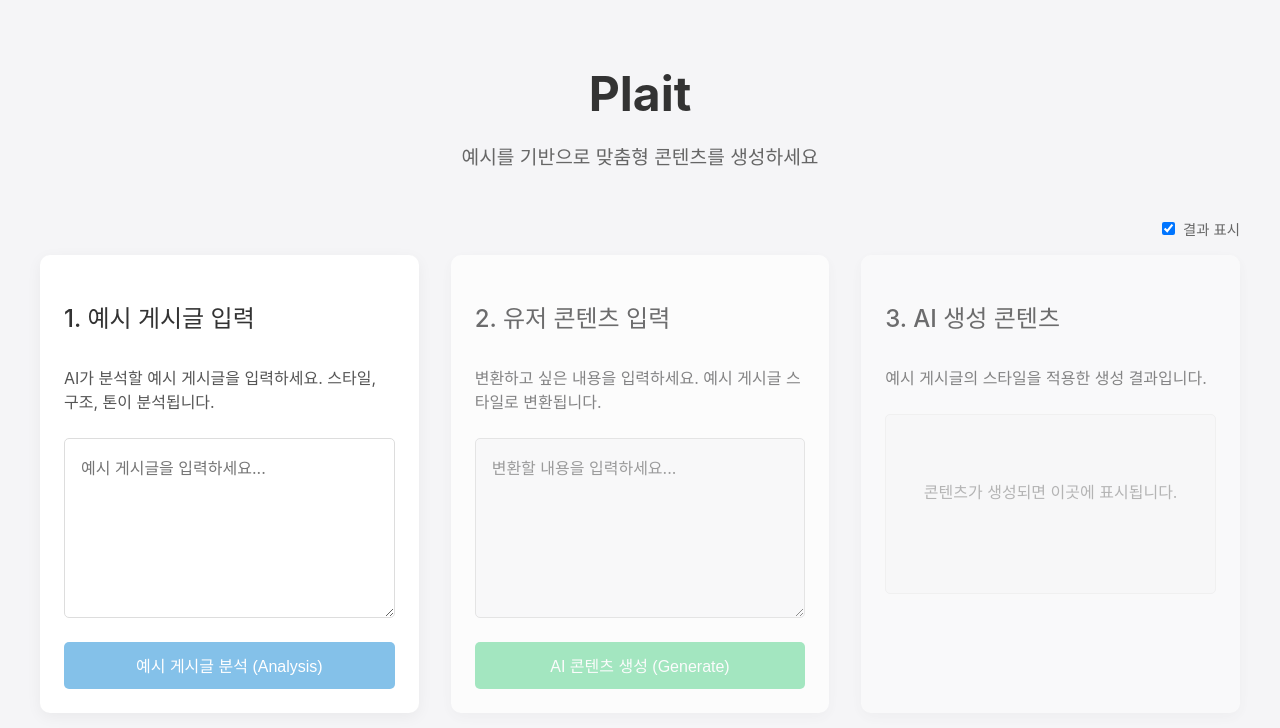
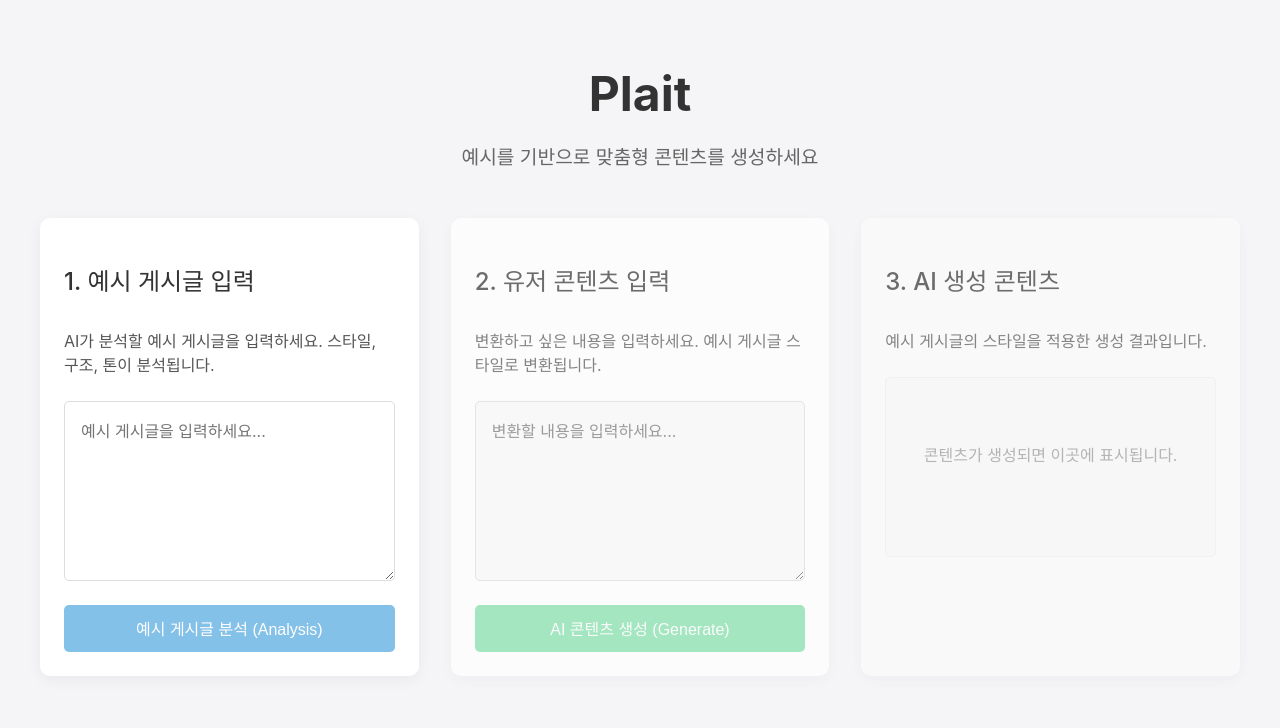
Before and after one commit to everything-chalna/plait, a Next.js app: page / in a window 1280 px wide. Shown: the top 728 px of the page. Built offline with nearby package versions, Linux system fonts and the light colour scheme.

Commit message:
UI 변경: 분석 결과는 숨기고 생성된 콘텐츠는 표시하도록 수정

```diff
--- a/pages/index.js
+++ b/pages/index.js
@@ -10,7 +10,6 @@
   const [analysisComplete, setAnalysisComplete] = useState(false);
   const [analysisResult, setAnalysisResult] = useState('');
   const [error, setError] = useState('');
-  const [showResults, setShowResults] = useState(true);
 
   const handleAnalysis = async () => {
     if (!examplePost.trim()) return;
@@ -87,18 +86,6 @@
         <h1 className={styles.title}>Plait</h1>
         <p className={styles.subtitle}>예시를 기반으로 맞춤형 콘텐츠를 생성하세요</p>
 
-        <div className={styles.settingsBar}>
-          <label className={styles.checkboxLabel}>
-            <input
-              type="checkbox"
-              checked={showResults}
-              onChange={() => setShowResults(!showResults)}
-              className={styles.checkbox}
-            />
-            결과 표시
-          </label>
-        </div>
-
         {error && <div className={styles.errorMessage}>{error}</div>}
 
         <div className={styles.grid}>
@@ -121,13 +108,6 @@
             >
               {isAnalyzing ? '분석 중...' : analysisComplete ? '분석 완료' : '예시 게시글 분석 (Analysis)'}
             </button>
-
-            {analysisComplete && showResults && (
-              <div className={styles.analysisResult}>
-                <h3>분석 결과</h3>
-                <p>{analysisResult}</p>
-              </div>
-            )}
           </div>
 
           <div className={`${styles.card} ${!analysisComplete ? styles.disabled : ''}`}>
@@ -151,7 +131,6 @@
             </button>
           </div>
 
-          {(showResults || !generatedContent) && (
           <div className={`${styles.card} ${styles.resultCard} ${!generatedContent ? styles.disabled : ''}`}>
             <h2 className={styles.cardTitle}>3. AI 생성 콘텐츠</h2>
             <p className={styles.description}>
@@ -165,7 +144,6 @@
               )}
             </div>
           </div>
-          )}
         </div>
       </main>
     </div>
--- a/styles/Home.module.css
+++ b/styles/Home.module.css
@@ -282,3 +282,13 @@
   margin-right: 0.5rem;
   cursor: pointer;
 }
+
+.successMessage {
+  margin-top: 1rem;
+  padding: 0.75rem;
+  background-color: #e8f5e9;
+  color: #2e7d32;
+  border-radius: 4px;
+  text-align: center;
+  font-weight: 500;
+}
```
Lines whose indentation alone changed are shown as unchanged.
